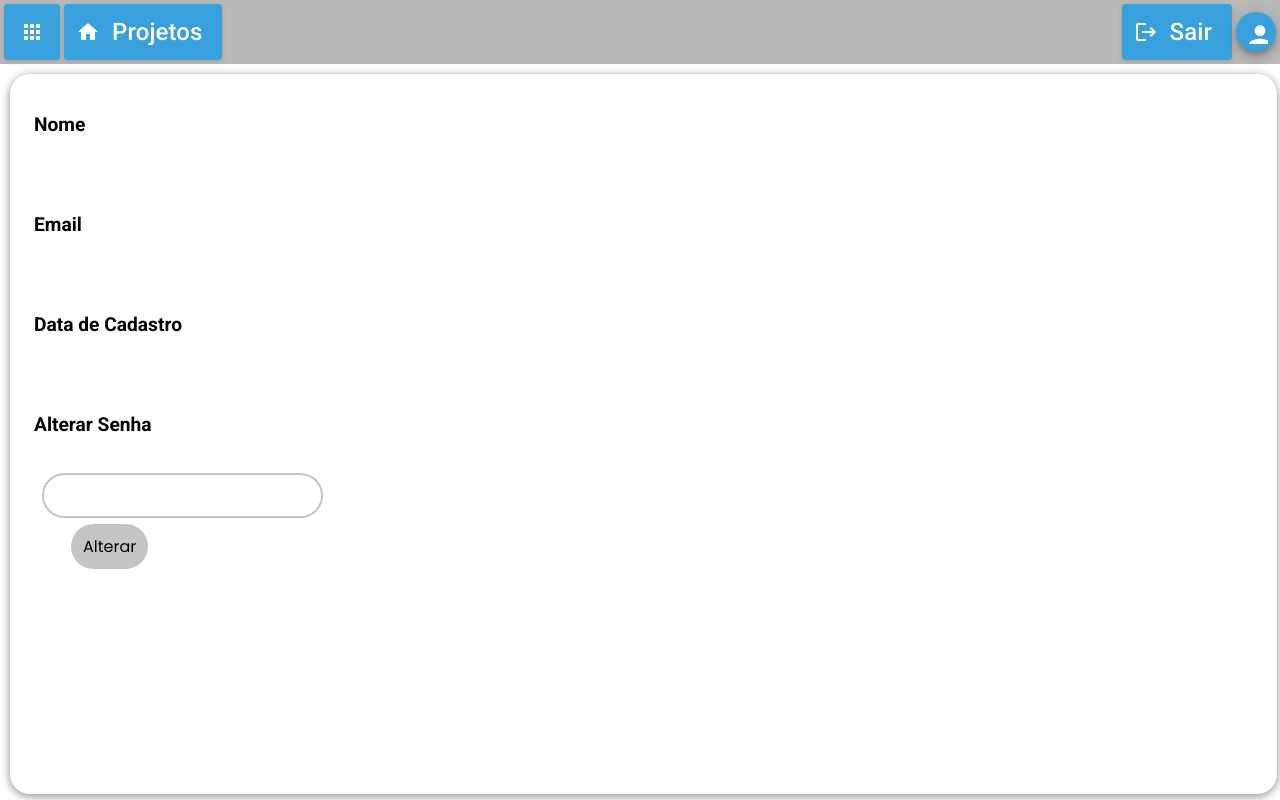
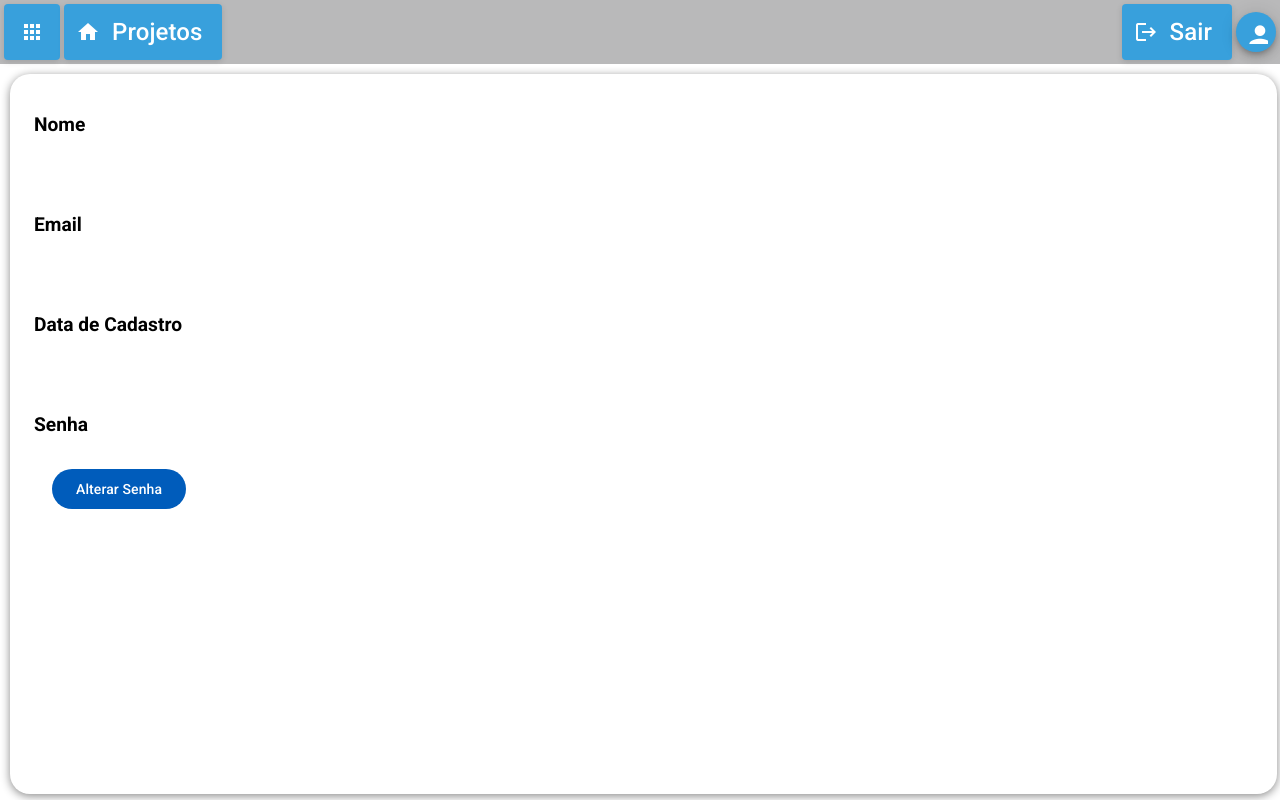
Before and after one commit to Farrush/Front-PI-Boards, an Angular app: page /perfil in a window 1280 px wide. Built offline with nearby package versions, Linux system fonts and the light colour scheme; no server answers.

Commit message:
página de perfil com alteração de senha

```diff
--- a/src/app/pages/area-perfil/area-perfil.component.html
+++ b/src/app/pages/area-perfil/area-perfil.component.html
@@ -8,9 +8,11 @@
         <h2> Data de Cadastro
             <h1 class="email">{{ usuario?.dataCadastro | date: 'dd-MM-yyyy HH:mm:ss': 'America/Sao_Paulo' }}</h1>
         </h2>
-        <h2> Alterar Senha <section class="input-box">
-            <input [(ngModel)]="pass" id="pass" class="input-field" name="pass" ngModel autocomplete="off">
-            <input (click)="onSubmit()" type="submit" class="input-submit" value="Alterar">
+        <h2> Senha
+        <section class="input-box">
+            <button *ngIf="!alterandoSenha" (click)="alterandoSenha = true" mat-flat-button>Alterar Senha</button>
+            <input *ngIf="alterandoSenha" (focusout)="alterandoSenha = false" [(ngModel)]="pass" id="pass" class="input-field" name="pass" ngModel autocomplete="off">
+            <input *ngIf="alterandoSenha" (focusin)="alterandoSenha = true" (click)="onSubmit()" type="submit" class="input-submit" value="Alterar">
         </section>
     </h2>
     </div>
--- a/src/app/pages/area-perfil/area-perfil.component.scss
+++ b/src/app/pages/area-perfil/area-perfil.component.scss
@@ -23,7 +23,7 @@
             padding: 5px;
             font-size: 1.5vw;
 
-            section{
+            section.input-box{
                 font-family: "roboto", sans-serif;
                 font-weight: 300;
                 font-size: 1.3vw;
@@ -31,7 +31,8 @@
                 word-wrap: break-word;
                 padding: 0.5rem;
                 margin: 10px;
-
+                display: flex;
+                align-items: center;
                 .input-field {
                     height: 45px;
                     font-size: 16px;
--- a/src/app/pages/area-perfil/area-perfil.component.ts
+++ b/src/app/pages/area-perfil/area-perfil.component.ts
@@ -8,6 +8,7 @@ import { Router } from '@angular/router';
   styleUrl: './area-perfil.component.scss'
 })
 export class AreaPerfilComponent implements OnInit {
+  alterandoSenha: boolean = false
   pass: string = '';
   ID = localStorage.getItem('iduser')
   usuario: Usuario | null = null
@@ -26,17 +27,21 @@ export class AreaPerfilComponent implements OnInit {
     return (this.pass != '')
   }
   onSubmit(): void {
+    const usuarioAtualizado: Usuario = {
+      ...this.usuario!,
+      senha: this.pass
+    };
     if (this.isFormValid()) {
-      this.userService.atualizarSenha({
-        senha: this.pass,
-        email: ''
-      }).subscribe(
+      this.userService.atualizar(usuarioAtualizado).subscribe(
         (res) => {
           alert("Senha alterada com sucesso!");
+          localStorage.removeItem('iduser')
           this.router.navigate(['/login']);
         },
         (err) => {
           console.error('Erro ao alterar a senha:', err);
+          this.alterandoSenha = false
+          this.pass = ''
           alert('Erro ao alterar a senha.');
         }
       );
--- a/src/app/services/usuario.service.ts
+++ b/src/app/services/usuario.service.ts
@@ -40,8 +40,8 @@ export class UsuarioService {
     const url = `${this.url}/${id}`
     return this.http.delete<void>(url);
   }
-  atualizarSenha(usuario:Usuario): Observable<Usuario>{
+  /*atualizarSenha(usuario:Usuario): Observable<Usuario>{
     const url=`${this.url}/${usuario.id}/senha`
     return this.http.put<Usuario>(url,usuario.senha)
-  }
+  }*/
 }
```
